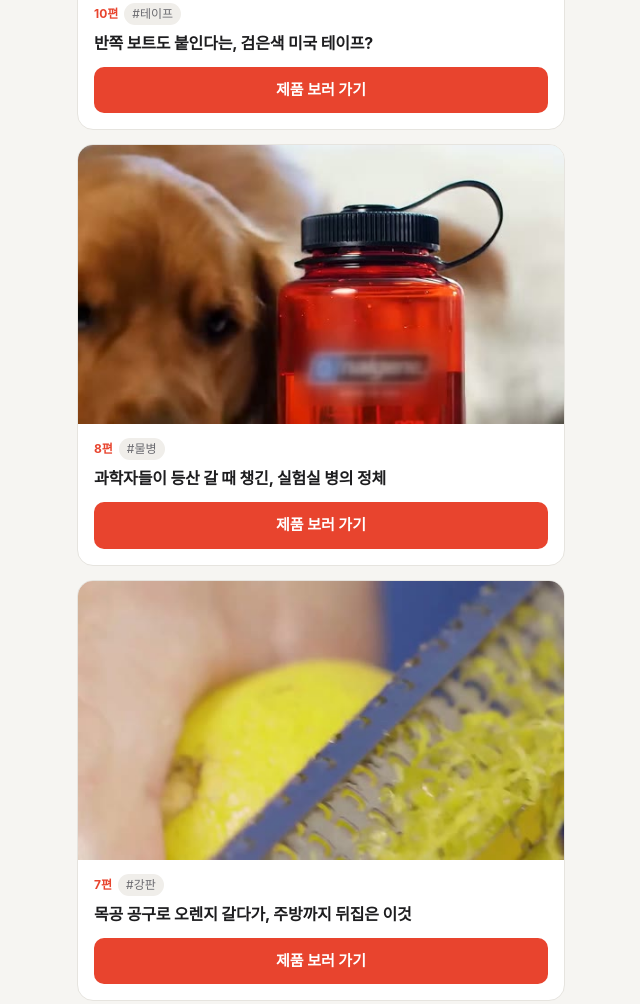
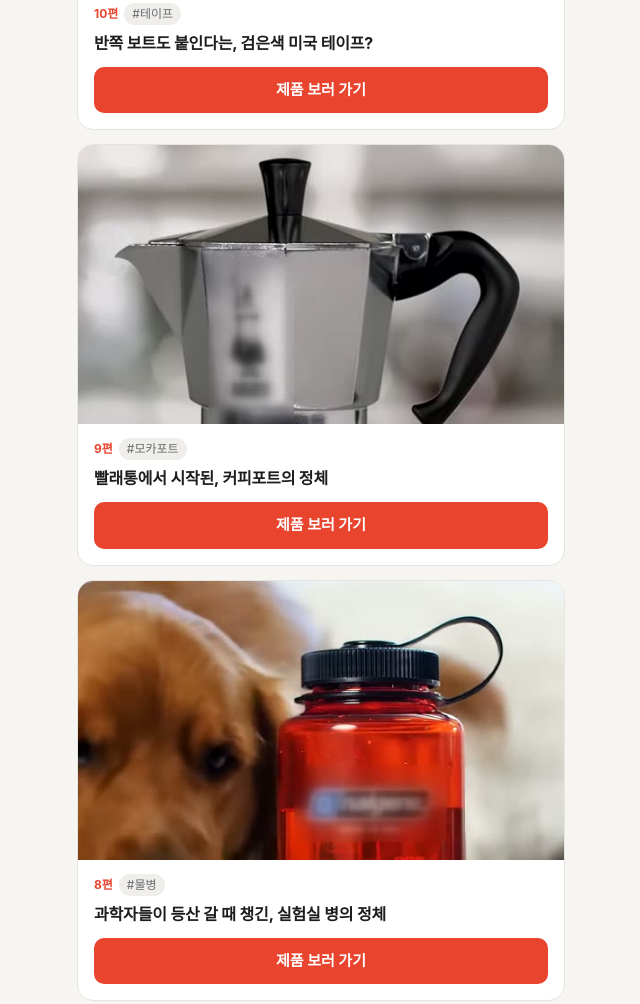
Before and after one commit to softnovae/links, a plain HTML site: page index.html in a window 1280 px wide. Shown: the part 893-1897 px from the top of the page, without its empty margins (319-959 px from the left). Drawn offline with Linux system fonts and the light colour scheme.

Commit message:
9편 추가: 모카포트

```diff
--- a/index.html
+++ b/index.html
@@ -62,6 +62,7 @@
     { no: 6, title: "투자자 넷이 다 거절한 빗, 결국 대박 난 이유", keyword: "빗", tags: "빗 헤어브러쉬 엉킴방지빗 머리빗", img: "06.jpg", url: "https://link.coupang.com/a/iAXEKvqhNI" },
     { no: 7, title: "목공 공구로 오렌지 갈다가, 주방까지 뒤집은 이것", keyword: "강판", tags: "강판 제스터 치즈강판 레몬제스트", img: "07.jpg", url: "https://link.coupang.com/a/iAXEQSooxM" },
     { no: 8, title: "과학자들이 등산 갈 때 챙긴, 실험실 병의 정체", keyword: "물병", tags: "물병 등산물병 캠핑용품 와이드마우스 눈금물병", img: "08.jpg", url: "https://link.coupang.com/a/iOj5N3IbF6" },
+    { no: 9, title: "빨래통에서 시작된, 커피포트의 정체", keyword: "모카포트", tags: "모카포트 홈카페 커피포트 에스프레소 직화커피", img: "09.jpg", url: "https://link.coupang.com/a/iOj7i3i8Bw" },
     { no: 10, title: "반쪽 보트도 붙인다는, 검은색 미국 테이프?", keyword: "테이프", tags: "테이프 방수테이프 누수테이프 보수테이프", img: "10.jpg", url: "https://link.coupang.com/a/iMx8vs260W" },
     { no: 11, title: "흙탕물도 그냥 들이켠다는, 초소형 정수 빨대?", keyword: "정수빨대", tags: "정수빨대 휴대용정수기 캠핑정수기 비상식수 재난대비", img: "11.jpg", url: "https://link.coupang.com/a/iS8O1OB22m" },
   ];
```
Also changed, not shown: 09.jpg (added).
